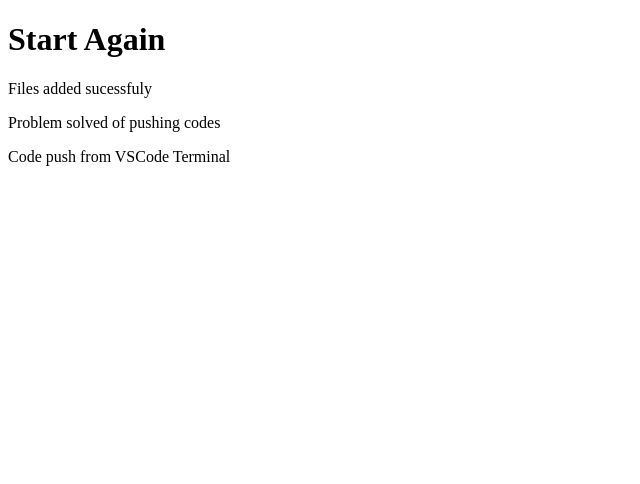
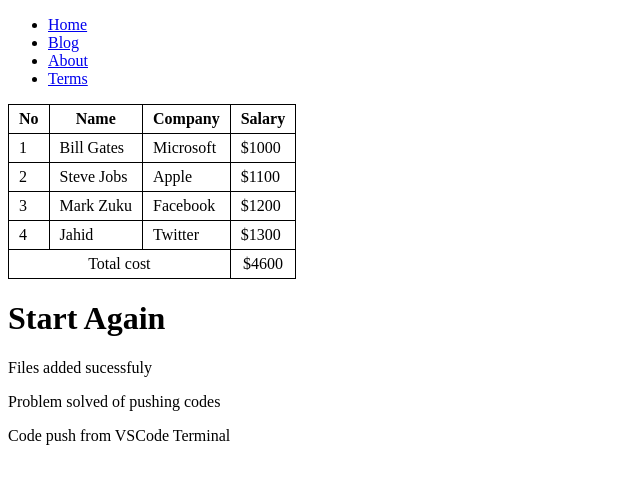
Before and after one commit to Jahid462/start-again, a plain HTML site: page index.html in a window 1280 px wide. Shown: the whole page, without its empty margins (0-640 px from the left). Drawn offline with Linux system fonts and the light colour scheme.

Commit message:
Navbar and Table added

```diff
--- a/index.html
+++ b/index.html
@@ -4,8 +4,76 @@
     <meta charset="UTF-8">
     <meta name="viewport" content="width=device-width, initial-scale=1.0">
     <title>Start Again</title>
+    <style>
+        table{
+            border-collapse: collapse;
+        }
+        table td, th{
+            border: 1px solid #000;
+            padding: 5px 10px;
+        }
+    </style>
 </head>
 <body>
+    <header>
+        <nav>
+            <ul>
+                <li><a href="#">Home</a></li>
+                <li><a href="#">Blog</a></li>
+                <li><a href="#">About</a></li>
+                <li><a href="#">Terms</a></li>
+            </ul>
+        </nav>
+    </header>
+    <main>
+        <article>
+            <table>
+                <thead>
+                    <tr>
+                        <th>No</th>
+                        <th>Name</th>
+                        <th>Company</th>
+                        <th>Salary</th>
+                    </tr>
+                </thead>
+                <tbody>
+                    <tr>
+                        <td>1</td>
+                        <td>Bill Gates</td>
+                        <td>Microsoft</td>
+                        <td>$1000</td>
+                    </tr>
+                    <tr>
+                        <td>2</td>
+                        <td>Steve Jobs</td>
+                        <td>Apple</td>
+                        <td>$1100</td>
+                    </tr>
+                    <tr>
+                        <td>3</td>
+                        <td>Mark Zuku</td>
+                        <td>Facebook</td>
+                        <td>$1200</td>
+                    </tr>
+                    <tr>
+                        <td>4</td>
+                        <td>Jahid</td>
+                        <td>Twitter</td>
+                        <td>$1300</td>
+                    </tr>
+                </tbody>
+                <tfoot>
+                    <tr style="text-align: center;">
+                        <td colspan="3">Total cost</td>
+                        <td>$4600</td>
+                    </tr>
+                </tfoot>
+            </table>
+        </article>
+    </main>
+    <footer>
+
+    </footer>
     <h1>Start Again</h1>
     <p>Files added sucessfuly</p>
     <p>Problem solved of pushing codes</p>
```
